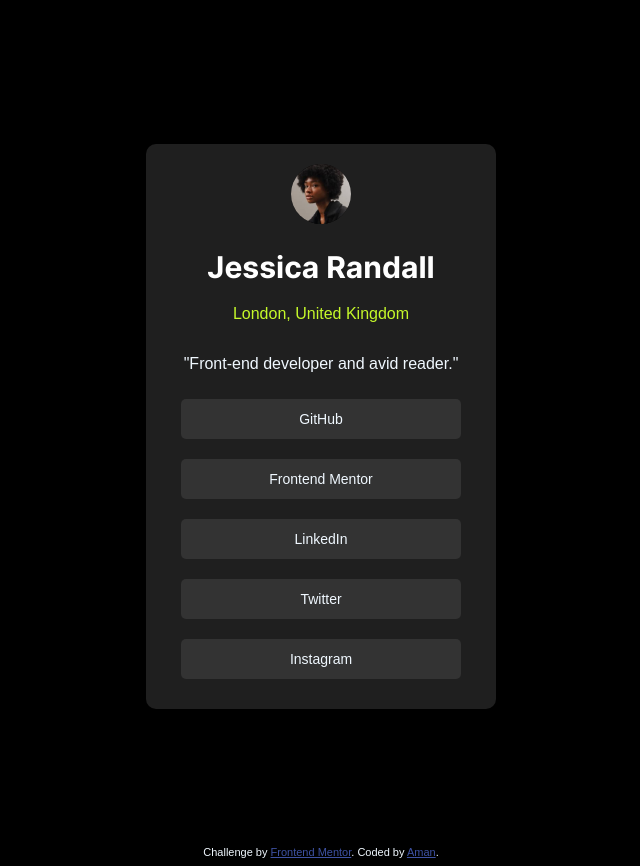
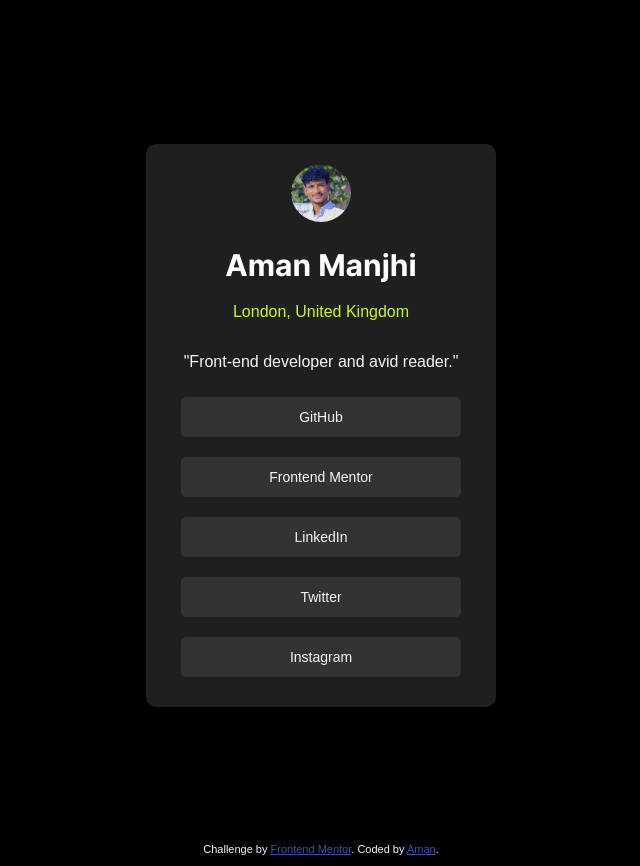
Before and after one commit to amanmanjhi/Social-links-profile-Frontend-mentor, a plain HTML site: page index.html in a window 1280 px wide. Shown: the whole page, without its empty margins (319-959 px from the left). Drawn offline with Linux system fonts and the light colour scheme.

Commit message:
changed avatar

```diff
--- a/index.html
+++ b/index.html
@@ -19,11 +19,11 @@
   <main>
     <div class="container">
       <div class="image">
-        <img src="assets/images/avatar-jessica.jpeg" alt="">
+        <img src="assets/images/avatar(aman).jpg" alt="">
 
       </div>
       <div class="name">
-        <h1>Jessica Randall</h1>
+        <h1>Aman Manjhi</h1>
         <p><span class="location">London, United Kingdom</span></p>
 
       </div>
```
Also changed, not shown: assets/images/avatar(aman).jpg (added).
